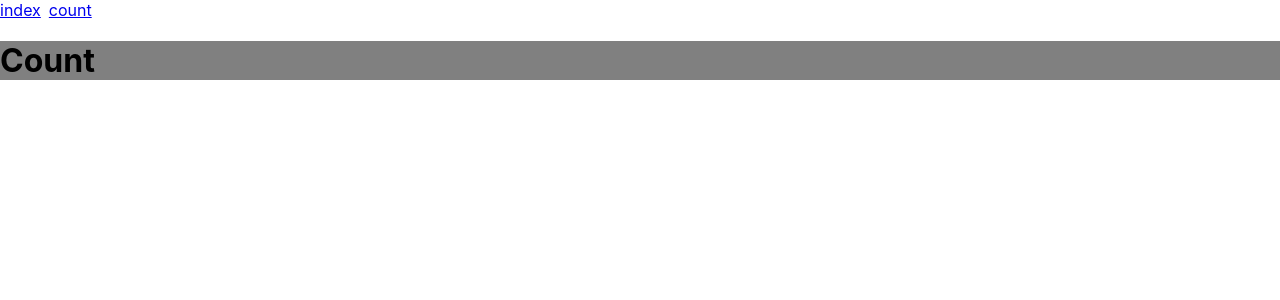
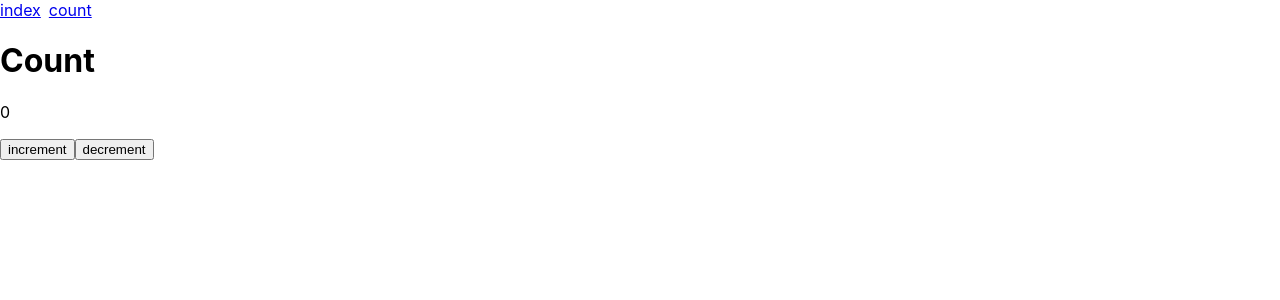
Before and after one commit to takenaka/react-ts-template, a React (Create React App) app: page /count in a window 1280 px wide. Shown: the top 300 px of the page. Built offline with nearby package versions, Linux system fonts and the light colour scheme.

Commit message:
add counter module

```diff
--- a/src/components/pages/Count.tsx
+++ b/src/components/pages/Count.tsx
@@ -1,14 +1,27 @@
 import React from 'react';
 import styled from 'styled-components';
+import counterModule from 'stores/counter';
+import { useDispatch, useSelector } from 'react-redux';
+import { RootState } from 'stores';
 
 export default () => {
+  const dispatch = useDispatch();
+
+  const counter = useSelector((state: RootState) => state.counter);
+
+  const increment = () => dispatch(counterModule.actions.increment());
+  const decrement = () => dispatch(counterModule.actions.decrement());
+
   return (
     <Count>
       <h1>Count</h1>
+
+      <p>{counter}</p>
+
+      <button onClick={increment}>increment</button>
+      <button onClick={decrement}>decrement</button>
     </Count>
   );
 };
 
-const Count = styled.div`
-  background-color: gray;
-`;
+const Count = styled.div``;
--- a/src/components/pages/Index.tsx
+++ b/src/components/pages/Index.tsx
@@ -2,7 +2,7 @@ import React from 'react';
 import styled from 'styled-components';
 import { useSelector, useDispatch } from 'react-redux';
 import { RootState } from 'stores';
-import userSlice, { setRandomName } from 'stores/user';
+import userModule, { setRandomName } from 'stores/user';
 
 export default () => {
   const dispatch = useDispatch();
@@ -10,12 +10,12 @@ export default () => {
 
   const onTextChange = (e: React.ChangeEvent<HTMLInputElement>) => {
     if (e.target) {
-      dispatch(userSlice.actions.setName(e.target.value));
+      dispatch(userModule.actions.setName(e.target.value));
     }
   };
 
   const onClearClicked = () => {
-    dispatch(userSlice.actions.clearName());
+    dispatch(userModule.actions.clearName());
   };
 
   const onRandomClicked = async () => {
--- /dev/null
+++ b/src/stores/counter.ts
@@ -0,0 +1,14 @@
+import { createSlice } from '@reduxjs/toolkit';
+
+const initialState = 0;
+
+const counterModule = createSlice({
+  name: 'counter',
+  initialState,
+  reducers: {
+    increment: state => state + 1,
+    decrement: state => state - 1
+  }
+});
+
+export default counterModule;
--- a/src/stores/index.ts
+++ b/src/stores/index.ts
@@ -1,14 +1,26 @@
-import { configureStore, combineReducers, Action } from '@reduxjs/toolkit';
+import {
+  configureStore,
+  combineReducers,
+  Action,
+  getDefaultMiddleware
+} from '@reduxjs/toolkit';
 import { ThunkAction } from 'redux-thunk';
-import userSlice from 'stores/user';
+import userModule from 'stores/user';
+import counterModule from 'stores/counter';
 
-const reducer = combineReducers({
-  user: userSlice.reducer
+const rootReducer = combineReducers({
+  user: userModule.reducer,
+  counter: counterModule.reducer
 });
 
-const store = configureStore({ reducer });
+const middlewares = [...getDefaultMiddleware()];
 
-export type RootState = ReturnType<typeof reducer>;
-export type AppThunk = ThunkAction<void, RootState, null, Action<string>>;
+const store = configureStore({
+  reducer: rootReducer,
+  middleware: middlewares
+});
 
 export default store;
+
+export type RootState = ReturnType<typeof rootReducer>;
+export type AppThunk = ThunkAction<void, RootState, null, Action<string>>;
--- a/src/stores/user.ts
+++ b/src/stores/user.ts
@@ -5,7 +5,7 @@ const initialState = {
   name: ''
 };
 
-const slice = createSlice({
+const userModule = createSlice({
   name: 'user',
   initialState,
   reducers: {
@@ -18,7 +18,7 @@ const slice = createSlice({
   }
 });
 
-export default slice;
+export default userModule;
 
 export const setRandomName = (): AppThunk => async dispatch => {
   try {
@@ -30,7 +30,7 @@ export const setRandomName = (): AppThunk => async dispatch => {
       region: string;
     } = await response.json();
 
-    dispatch(slice.actions.setName(`${json.name}${json.surname}`));
+    dispatch(userModule.actions.setName(`${json.name}${json.surname}`));
   } catch {
     return;
   }
```
